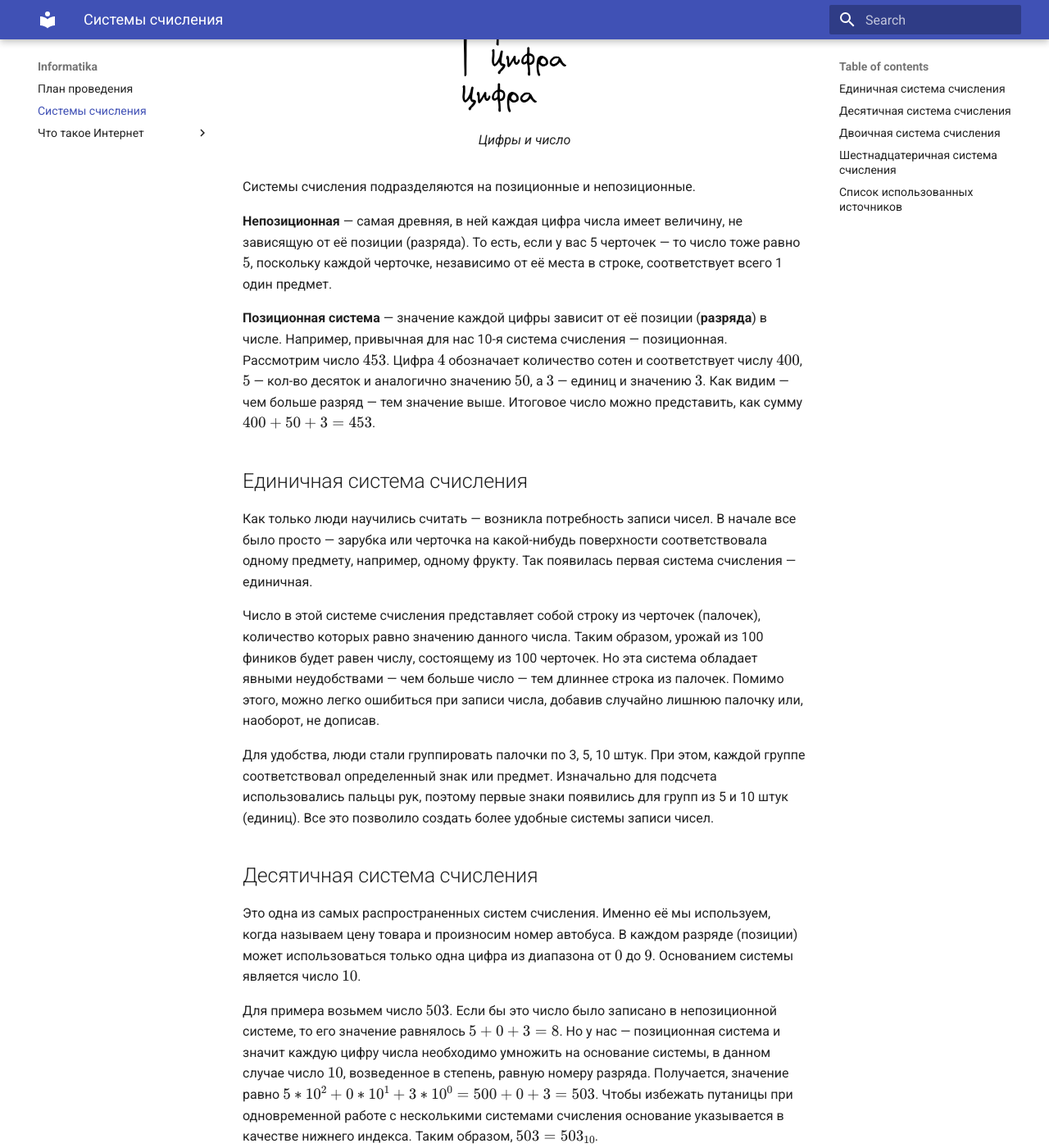
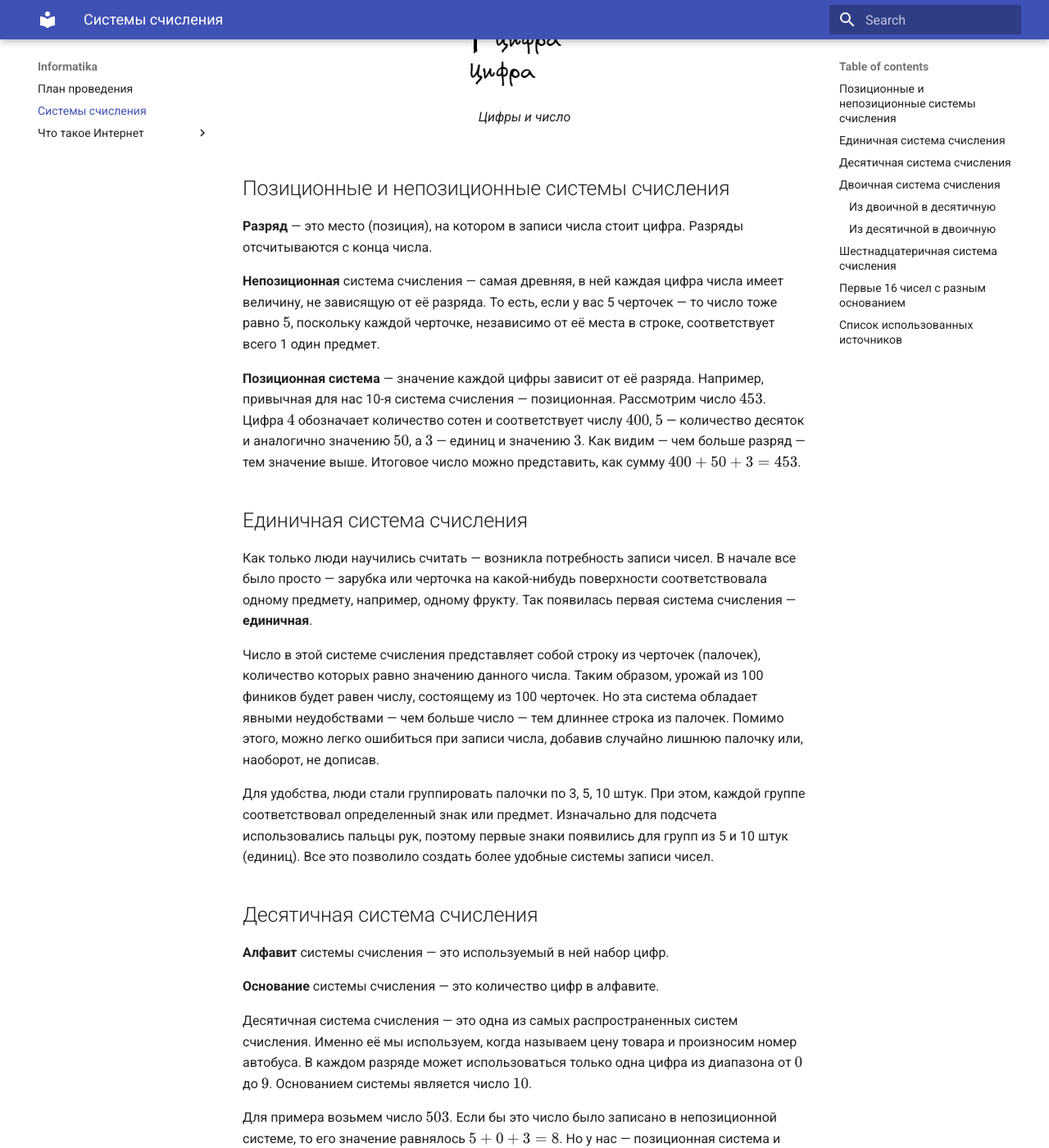
Before and after one commit to chabErch/Informatika, an MkDocs documentation site: the page built from docs/Системы счисления.md, in a window 1280 px wide and 1400 px high, scrolled down 484 px. Shown: the whole window at 82% size. Built offline with MkDocs 1.6.1 and Material for MkDocs 9.7.7, drawn with Linux system fonts in a browser that asks for light colours; some of the changed text lies outside the part shown.

Commit message:
add some pictures fix incorrect number

```diff
--- a/docs/Системы счисления.md
+++ b/docs/Системы счисления.md
@@ -7,19 +7,21 @@
 **Цифры** — знаки, используемые для записи чисел.
 
 <figure markdown>
-  ![Цифры и число](Системы счисления.assets/image-20220213173030031.png){ width=50% }
+  ![Цифры и число](Системы счисления.assets/image-20220213175748214.png)
   <figcaption>Цифры и число</figcaption>
 </figure>
 
-Системы счисления подразделяются на позиционные и непозиционные.
+## Позиционные и непозиционные системы счисления
 
-**Непозиционная** — самая древняя, в ней каждая цифра числа имеет величину, не зависящую от её позиции (разряда). То есть, если у вас 5 черточек — то число тоже равно $5$, поскольку каждой черточке, независимо от её места в строке, соответствует всего 1 один предмет.
+**Разряд** — это место (позиция), на котором в записи числа стоит цифра. Разряды отсчитываются с конца числа.
 
-**Позиционная система** — значение каждой цифры зависит от её позиции (**разряда**) в числе. Например, привычная для нас 10-я система счисления — позиционная. Рассмотрим число $453$. Цифра $4$ обозначает количество сотен и соответствует числу $400$, $5$ — кол-во десяток и аналогично значению $50$, а $3$ — единиц и значению $3$. Как видим — чем больше разряд — тем значение выше. Итоговое число можно представить, как сумму $400+50+3=453$.
+**Непозиционная** система счисления — самая древняя, в ней каждая цифра числа имеет величину, не зависящую от её разряда. То есть, если у вас 5 черточек — то число тоже равно $5$, поскольку каждой черточке, независимо от её места в строке, соответствует всего 1 один предмет.
+
+**Позиционная система** — значение каждой цифры зависит от её разряда. Например, привычная для нас 10-я система счисления — позиционная. Рассмотрим число $453$. Цифра $4$ обозначает количество сотен и соответствует числу $400$, $5$ — количество десяток и аналогично значению $50$, а $3$ — единиц и значению $3$. Как видим — чем больше разряд — тем значение выше. Итоговое число можно представить, как сумму $400+50+3=453$.
 
 ## Единичная система счисления
 
-Как только люди научились считать — возникла потребность записи чисел. В начале все было просто — зарубка или черточка на какой-нибудь поверхности соответствовала одному предмету, например, одному фрукту. Так появилась первая система счисления — единичная.
+Как только люди научились считать — возникла потребность записи чисел. В начале все было просто — зарубка или черточка на какой-нибудь поверхности соответствовала одному предмету, например, одному фрукту. Так появилась первая система счисления — **единичная**.
 
 Число в этой системе счисления представляет собой строку из черточек (палочек), количество которых равно значению данного числа. Таким образом, урожай из 100 фиников будет равен числу, состоящему из 100 черточек.
 Но эта система обладает явными неудобствами — чем больше число — тем длиннее строка из палочек. Помимо этого, можно легко ошибиться при записи числа, добавив случайно лишнюю палочку или, наоборот, не дописав.
@@ -28,7 +30,11 @@
 
 ## Десятичная система счисления
 
-Это одна из самых распространенных систем счисления. Именно её мы используем, когда называем цену товара и произносим номер автобуса. В каждом разряде (позиции) может использоваться только одна цифра из диапазона от $0$ до $9$. Основанием системы является число $10$.
+**Алфавит** системы счисления — это используемый в ней набор цифр.
+
+**Основание** системы счисления — это количество цифр в алфавите.
+
+Десятичная система счисления — это одна из самых распространенных систем счисления. Именно её мы используем, когда называем цену товара и произносим номер автобуса. В каждом разряде может использоваться только одна цифра из диапазона от $0$ до $9$. Основанием системы является число $10$.
 
 Для примера возьмем число $503$. Если бы это число было записано в непозиционной системе, то его значение равнялось $5+0+3 = 8$. Но у нас — позиционная система и значит каждую цифру числа необходимо умножить на основание системы, в данном случае число $10$, возведенное в степень, равную номеру разряда. Получается, значение равно $5*10^2 + 0*10^1 + 3*10^0 = 500+0+3 = 503$. Чтобы избежать путаницы при одновременной работе с несколькими системами счисления основание указывается в качестве нижнего индекса. Таким образом, $503 = 503_{10}$.
 
@@ -38,14 +44,59 @@
 
 Двоичная позиционная система счисления имеет основание $2$ и использует для записи числа $2$ символа (цифры): $0$ и $1$. В каждом разряде допустима только одна цифра — либо $0$, либо $1$.
 
-Примером может служить число $101$. Оно аналогично числу $5$ в десятичной системе счисления. Для того, чтобы перевести из 2-й в 10-ю необходимо умножить каждую цифру двоичного числа на основание $2$, возведенное в степень, равную разряду. Таким образом, число $101_2 = 1*2^2 + 0*2^1 + 1*2^0 = 4+0+1 = 5_{10}$.
+### Из двоичной в десятичную
+
+Для того, чтобы перевести из 2-й в 10-ю необходимо умножить каждую цифру двоичного числа на основание $2$, возведенное в степень, равную разряду.
+
+Примером может служить число $101$.
+
+<figure markdown>
+  ![Из двоичной в десятичную](Системы счисления.assets/image-20220213190446309.png)
+  <figcaption>Из двоичной в десятичную</figcaption>
+</figure>
+
+
+$101_2 = 1*2^2 + 0*2^1 + 1*2^0 = 4+0+1 = 5_{10}$.
+
+### Из десятичной в двоичную
+
+Перевести из десятичной системы счисления в двоичную можно с помощью последовательного деления на 2 и записи на каждом из шагов остатков от деления. Полученные остатки от деления переписываются **в обратном порядке**!
+
+Возьмем для примера число $61$
+
+<figure markdown>
+  ![Из десятичной в двоичную](Системы счисления.assets/image-20220213185929844.png)
+  <figcaption>Из десятичной в двоичную</figcaption>
+</figure>
+
+Таким образом получаем $61_{10}=111101_2$.
 
 ## Шестнадцатеричная система счисления
 
 Шестнадцатеричная система широко используется в современных компьютерах, например при помощи неё указывается цвет: `#FFFFFF` — белый цвет. Рассматриваемая система имеет основание $16$ и использует для записи числа: $0$, $1$, $2$, $3$, $4$, $5$, $6$, $7$, $8$, $9$, $A$, $B$, $C$, $D$, $E$, $F$, где буквы равны $10$, $11$, $12$, $13$, $14$, $15$ соответственно.
 
-В качестве примера возьмем число $4F516$.
+## Первые 16 чисел с разным основанием
+
+| основание 2 | основание 10 | основание 16 |
+| :---------: | :----------: | :----------: |
+|   $0000$    |     $00$     |     $0$      |
+|   $0001$    |     $01$     |     $1$      |
+|   $0010$    |     $02$     |     $2$      |
+|   $0011$    |     $03$     |     $3$      |
+|   $0100$    |     $04$     |     $4$      |
+|   $0101$    |     $05$     |     $5$      |
+|   $0110$    |     $06$     |     $6$      |
+|   $0111$    |     $07$     |     $7$      |
+|   $1000$    |     $08$     |     $8$      |
+|   $1001$    |     $09$     |     $9$      |
+|   $1010$    |     $10$     |     $A$      |
+|   $1011$    |     $11$     |     $B$      |
+|   $1100$    |     $12$     |     $C$      |
+|   $1101$    |     $13$     |     $D$      |
+|   $1110$    |     $14$     |     $E$      |
+|   $1111$    |     $15$     |     $F$      |
 
 ## Список использованных источников
 
 1. Основы систем счисления [Электронный ресурс] URL:[https://habr.com/ru/post/124395/](https://habr.com/ru/post/124395/) (дата обращения: 12.02.2022)
+1. ИНФОРМАТИКА. 10 КЛАСС. Урок 8. Представление чисел в позиционных системах счисления [Электронный ресурс] URL: [https://resh.edu.ru/subject/lesson/5620/conspect/15123/](https://resh.edu.ru/subject/lesson/5620/conspect/15123/) (дата обращения: 13.02.2022)
```
Also changed, not shown: docs/Провайдеры.md (+1 -1 lines), docs/Системы счисления.assets/image-20220213173030031.png (deleted), docs/Системы счисления.assets/image-20220213175748214.png (added), docs/Системы счисления.assets/image-20220213185929844.png (added), docs/Системы счисления.assets/image-20220213190446309.png (added).
